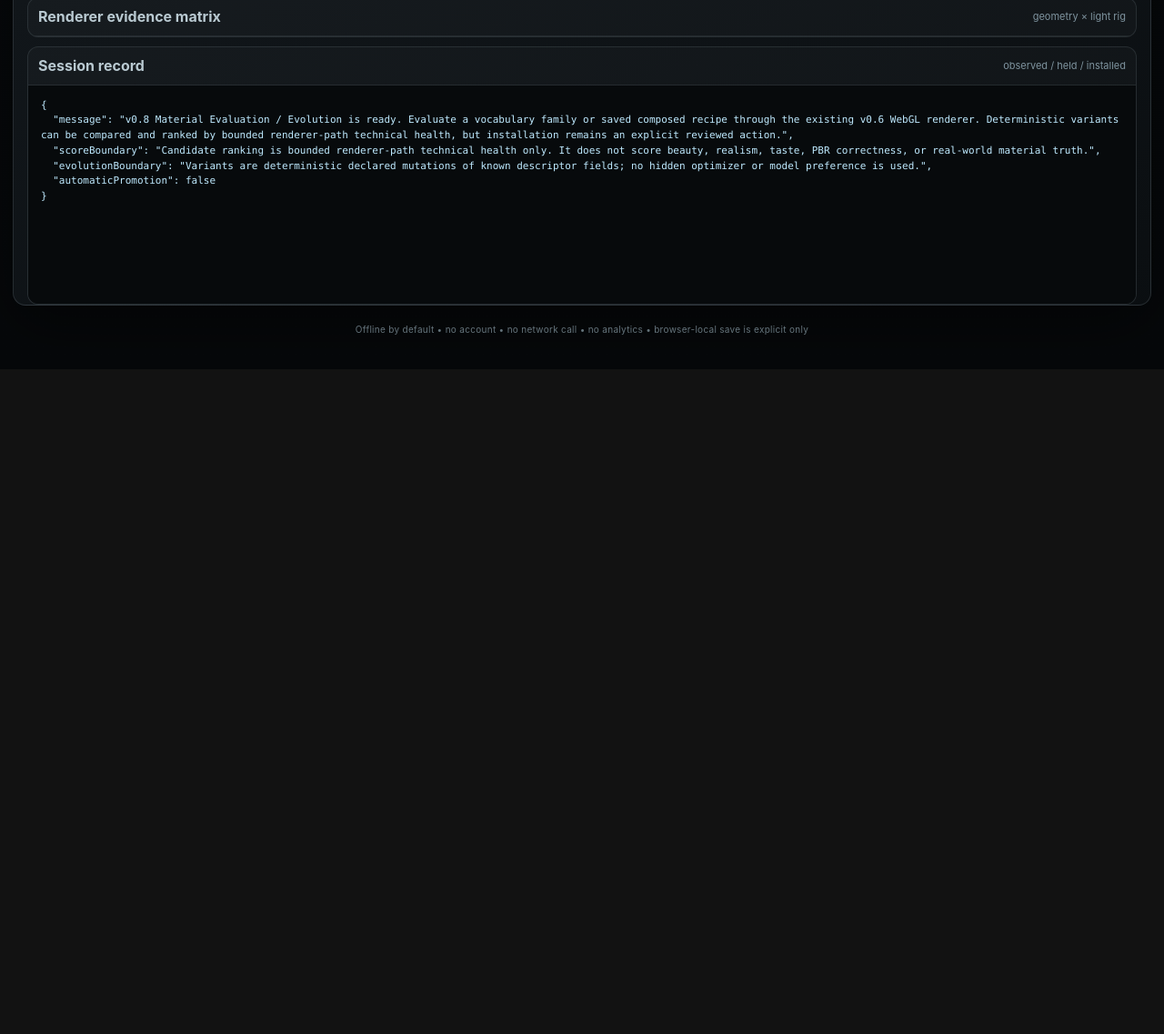
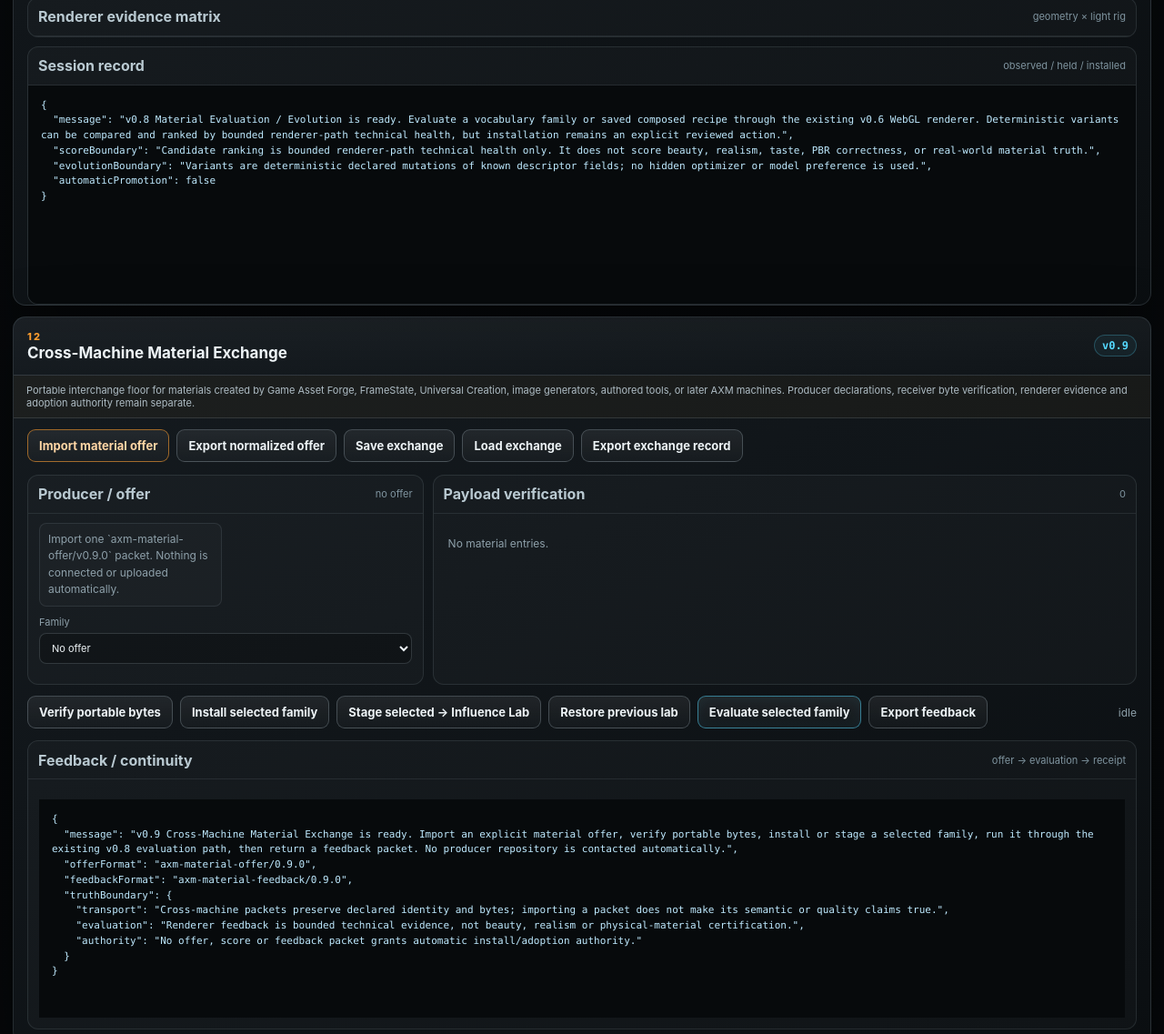
Before and after one commit to mike-axiom-mir/axm-material-surface-fabric, a website: page index.html in a window 1280 px wide. Shown: the part 9279-10416 px from the top of the page at 91% size. Before the commit the page ends 9685 px from the top, so only its background shows below. Drawn offline with Linux system fonts and the light colour scheme.

Commit message:
Load v0.9 cross-machine material exchange

```diff
--- a/index.html
+++ b/index.html
@@ -13,6 +13,7 @@
   <link rel="stylesheet" href="renderer-bridge.css" />
   <link rel="stylesheet" href="material-vocabulary.css" />
   <link rel="stylesheet" href="material-evaluation.css" />
+  <link rel="stylesheet" href="material-exchange.css" />
 </head>
 <body>
   <div class="app-shell">
@@ -152,5 +153,7 @@
   <script src="material-vocabulary.js"></script>
   <script src="material-evaluation-core.js"></script>
   <script src="material-evaluation.js"></script>
+  <script src="exchange-core.js"></script>
+  <script src="material-exchange.js"></script>
 </body>
 </html>
```
